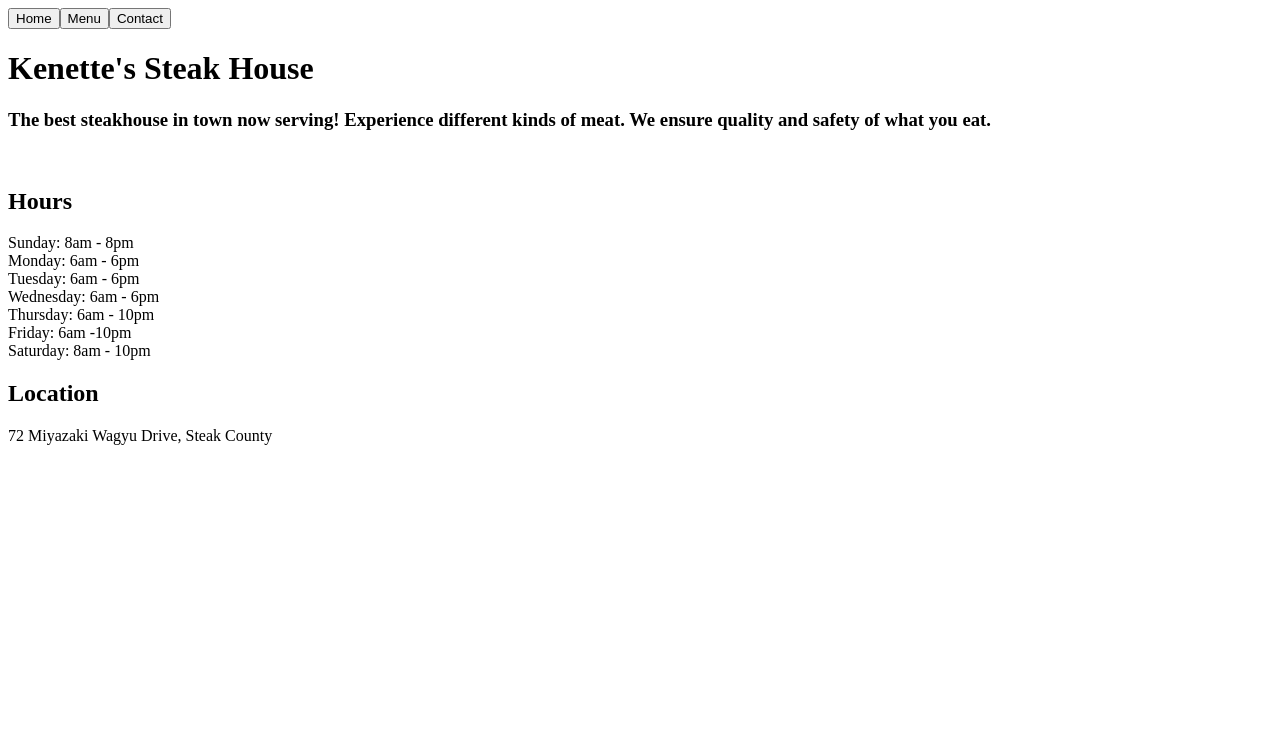
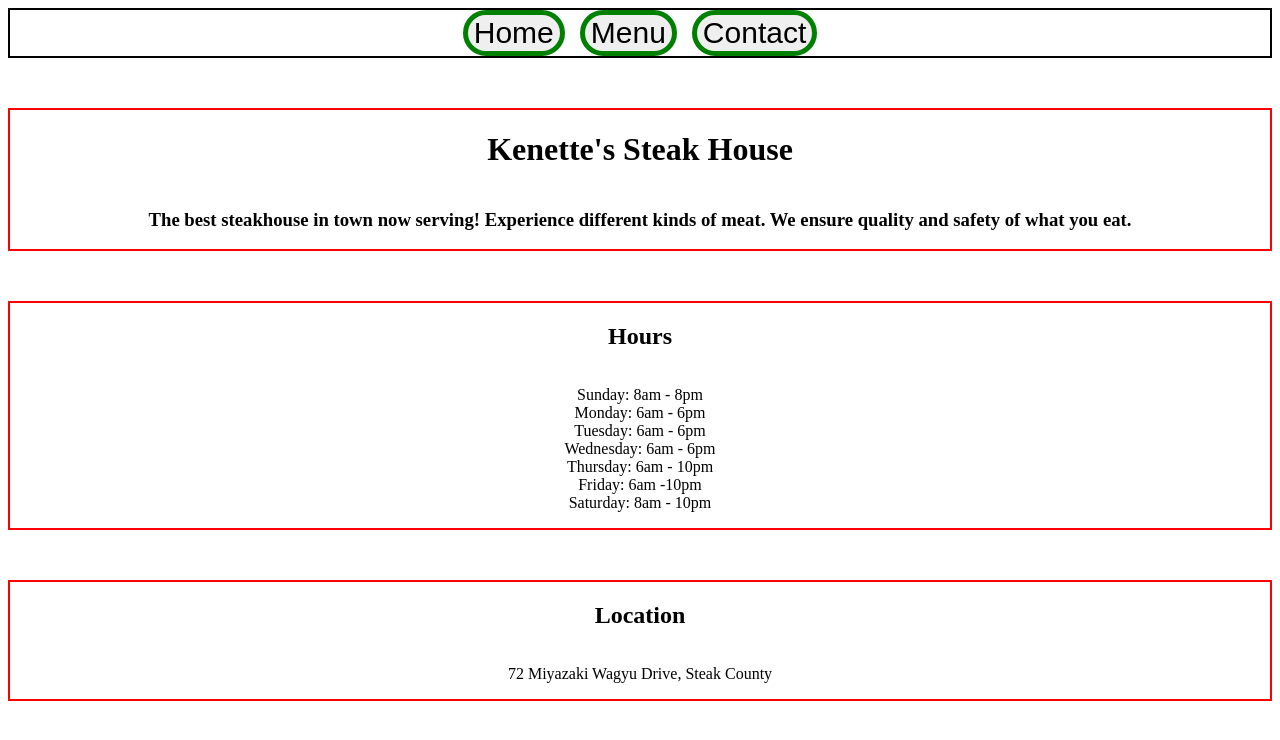
Before and after one commit to kenettedagal/restaurant-page, a website built with webpack: page dist/index.html in a window 1280 px wide. Built offline with nearby package versions, Linux system fonts and the light colour scheme.

Commit message:
Centered text in homepage

```diff
--- a/package.json
+++ b/package.json
@@ -4,7 +4,8 @@
   "description": "",
   "main": "index.js",
   "scripts": {
-    "test": "echo \"Error: no test specified\" && exit 1"
+    "test": "echo \"Error: no test specified\" && exit 1",
+    "build": "webpack"
   },
   "repository": {
     "type": "git",
@@ -17,6 +18,8 @@
   },
   "homepage": "https://github.com/kenettedagal/restaurant-page#readme",
   "devDependencies": {
+    "css-loader": "^6.5.1",
+    "style-loader": "^3.3.1",
     "webpack": "^5.67.0",
     "webpack-cli": "^4.9.1"
   }
--- a/src/homepage.js
+++ b/src/homepage.js
@@ -8,24 +8,29 @@ const homepage = () => {
     const location = document.createElement('h2');
     const location_desc = document.createElement('p');
 
-
-
+    const homeDiv1 = document.createElement('div');
+    const homeDiv2 = document.createElement('div');
+    const homeDiv3 = document.createElement('div');
+    h1.classList.add('title');
     h1.textContent = "Kenette's Steak House"
     h3.textContent = "The best steakhouse in town now serving! Experience different kinds of meat. We ensure quality and safety of what you eat."
     // img.src = "https://image.freepik.com/free-photo/roasted-pork-steak-dark-surface_1150-44350.jpg";
 
-
-    content.append(h1, h3, img);
+    homeDiv1.classList.add("home-div");
+    homeDiv2.classList.add("home-div");
+    homeDiv3.classList.add("home-div");
 
     h2.textContent = "Hours"
     p.innerHTML = "Sunday: 8am - 8pm<br>Monday: 6am - 6pm<br>Tuesday: 6am - 6pm<br>Wednesday: 6am - 6pm<br>Thursday: 6am - 10pm<br>Friday: 6am -10pm<br>Saturday: 8am - 10pm";
 
-    content.append(h2, p);
-
     location.textContent = "Location"
     location_desc.textContent = "72 Miyazaki Wagyu Drive, Steak County"
 
-    content.append(location, location_desc);
+    homeDiv1.append(h1, h3);
+    homeDiv2.append(h2, p);
+    homeDiv3.append(location, location_desc);
+
+    content.append(homeDiv1, homeDiv2, homeDiv3);
 }
 
 export { homepage };
--- a/src/index.js
+++ b/src/index.js
@@ -1,6 +1,7 @@
 import { homepage } from "./homepage";
 import { contactUs } from "./contact";
 import { menu } from "./menu";
+import './style.css';
 
 
 
@@ -11,17 +12,24 @@ const tabSwitcher = (() => {
     const homepageBtn = document.createElement('button');
     const menuBtn = document.createElement('button');
     const contactBtn = document.createElement('button');
+    const tabDiv = document.createElement('div');
+    const innerTabDiv = document.createElement('div');
+    innerTabDiv.classList.add("inner-tab");
 
     homepageBtn.value = "Home", homepageBtn.textContent = "Home";
     menuBtn.value = "Menu", menuBtn.textContent = "Menu";
     contactBtn.value = "Contact", contactBtn.textContent = "Contact";
-    document.body.prepend(homepageBtn, menuBtn, contactBtn);
+
+    innerTabDiv.append(homepageBtn, menuBtn, contactBtn);
+    tabDiv.append(innerTabDiv);
+    document.body.prepend(tabDiv);
 
     let page = 1;
+    const content = document.querySelector('#content');
     const home = document.querySelector('button[value="Home"]');
     const menu1 = document.querySelector('button[value="Menu"]');
     const contact = document.querySelector('button[value="Contact"]');
-    const content = document.querySelector('#content');
+
 
 
 
@@ -52,4 +60,5 @@ const tabSwitcher = (() => {
             parent.removeChild(parent.firstChild);
         }
     }
+
 })();
--- a/src/menu.js
+++ b/src/menu.js
@@ -67,7 +67,7 @@ const menu = () => {
 
     sideDishDiv1.append(sideDishItem1, sideDishDesc1, sideDishPrice1, sideDishPhoto1);
     sideDishDiv2.append(sideDishItem2, sideDishDesc2, sideDishPrice2, sideDishPhoto2);
-    content.append(sideDishDiv1, sideDishDiv2);
+    content.append(sides, sideDishDiv1, sideDishDiv2);
 
     // Main Dishes
 
--- /dev/null
+++ b/src/style.css
@@ -0,0 +1,26 @@
+.title {
+  color: black;
+}
+
+button {
+  font-size: 30px;
+  border: 5px solid green;
+  border-radius: 25px;
+}
+
+.inner-tab {
+  border: 2px solid black;
+  display: flex;
+  gap: 15px;
+  justify-content: center;
+}
+
+.home-div {
+  border: 2px solid red;
+  display: flex;
+  flex-direction: column;
+  justify-content: center;
+  align-items: center;
+  margin-top: 50px;
+  text-align: center;
+}
--- a/webpack.config.js
+++ b/webpack.config.js
@@ -7,4 +7,12 @@ module.exports = {
         path: path.resolve(__dirname, 'dist'),
     },
     watch: true,
+    module: {
+        rules: [
+            {
+                test: /\.css$/i,
+                use: ['style-loader', 'css-loader'],
+            },
+        ],
+    },
 };
```
Also changed, not shown: dist/index.html, dist/main.js, 1 other file.
